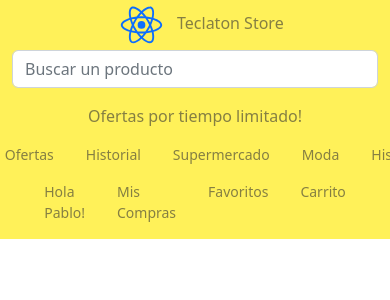
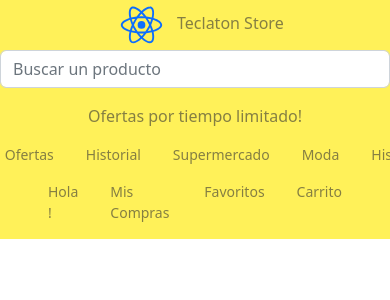
Before and after one commit to pamarilla87/teclatonapp, a React (Create React App) app: page / in a window 390 px wide. Shown: the top 300 px of the page. Built offline with nearby package versions, Linux system fonts and the light colour scheme.

Commit message:
search and nav responsive

```diff
--- a/src/App.js
+++ b/src/App.js
@@ -6,7 +6,7 @@ function App() {
   return (
     <>
         <SearchBar />
-        <NavBar/>
+        <NavBar nombre={'Nestor'}/>
     </>
 
   )
--- a/src/components/NavBar.js
+++ b/src/components/NavBar.js
@@ -7,7 +7,7 @@ import NavDropdown from 'react-bootstrap/NavDropdown';
 import SearchBar from './SearchBar'
 import './NavBar.css'
 
-function NavBar() {
+const NavBar = ({name}) => {
     return (
         <>
             <Container fluid id="cont-reset-side-pad">
@@ -30,7 +30,7 @@ function NavBar() {
                         </Col>
                         <Col md={12} xl={5}>
                             <Nav id="just-end-to-center-nowrap">
-                                <Nav.Link href="#" >Hola Pablo!</Nav.Link>
+                                <Nav.Link href="#" >Hola {name}!</Nav.Link>
                                 <Nav.Link href="#" >Mis Compras</Nav.Link>
                                 <Nav.Link href="#" >Favoritos</Nav.Link>
                                 <Nav.Link href="#" >Carrito</Nav.Link>
--- a/src/components/SearchBar.css
+++ b/src/components/SearchBar.css
@@ -1,6 +1,12 @@
 .nav-logo {
     height: 50px;
     width: auto;
+}
+
+#cont-bg {
+    background-color: #fff159 ;
+    padding-left: 0px;
+    padding-right: 0px;
 }
 
 .searchBarText {
--- a/src/components/SearchBar.js
+++ b/src/components/SearchBar.js
@@ -10,13 +10,13 @@ import Col from 'react-bootstrap/Col';
 
 function SearchBar() {
     return (
-        <Container fluid >
+        <Container fluid id="cont-bg">
             <Row className="searchBarText">
-                <Col md={12} lg={3} >
+                <Col sm={12} lg={3} >
                     <img src={logo} className="nav-logo" alt="logo temporario" />
                     Teclaton Store
                 </Col>
-                <Col md={6} lg={6} >
+                <Col sm={6} lg={6} >
                     <Form className="d-flex">
                         <Form.Control
                             type="search"
@@ -26,7 +26,7 @@ function SearchBar() {
                         />
                     </Form>
                 </Col>
-                <Col md={12} lg={3}  id="offer-just">
+                <Col sm={12} lg={3}  id="offer-just">
                     Ofertas por tiempo limitado!
                 </Col>
             </Row>
```
